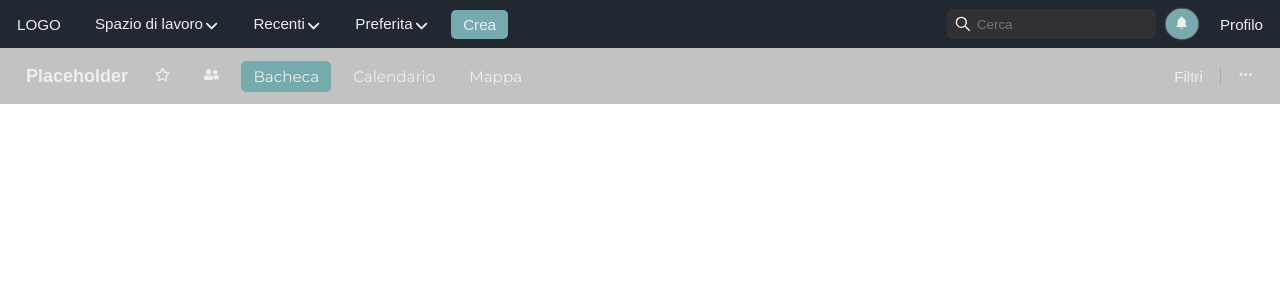
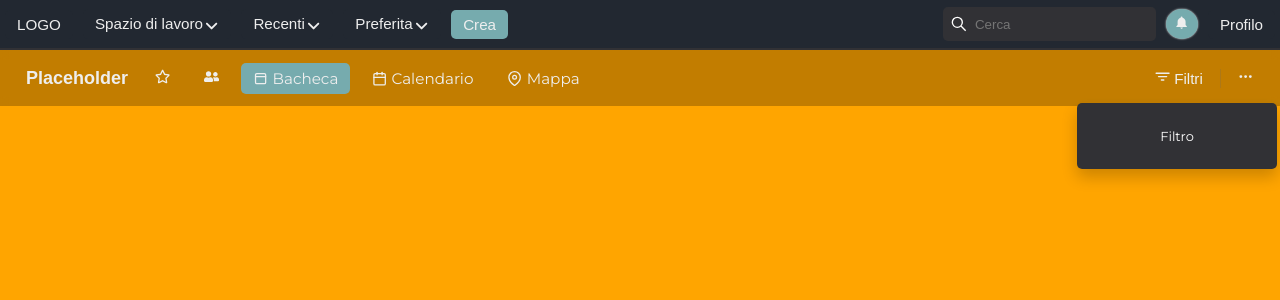
Before and after one commit to Brian-Zaniolo/collab-space, a React (Create React App) app: page / in a window 1280 px wide. Both pictures are taken after a click on the button "Filtri". Shown: the top 300 px of the page. Built offline with nearby package versions, Linux system fonts and the light colour scheme.

Commit message:
Minor fix

```diff
--- a/src/components/bachecaNavbar/bachecaNavbar.css
+++ b/src/components/bachecaNavbar/bachecaNavbar.css
@@ -75,3 +75,8 @@
       background-color: var(--primary);
     }
 }
+
+.bachecaNavbar_icon {
+    position: relative;
+    top: 2px;
+}
--- a/src/components/bachecaNavbar/bachecaNavbar.jsx
+++ b/src/components/bachecaNavbar/bachecaNavbar.jsx
@@ -4,10 +4,13 @@ import { FaStar } from 'react-icons/fa6';
 import { MdPublic } from 'react-icons/md';
 import { RiGitRepositoryPrivateFill } from 'react-icons/ri';
 import { FaUserFriends } from 'react-icons/fa';
+import { BsThreeDots } from 'react-icons/bs';
+import { TbLayoutNavbar } from 'react-icons/tb';
+import { FiCalendar, FiMapPin } from 'react-icons/fi';
 import './bachecaNavbar.css';
-import { Visibilità_select } from '../navbar/navbarCreaBacheca';
+import { VisibilitàSelect } from '../navbar/navbarCreaBacheca';
+import BachecaNavbarFilter from './bachecaNavbarFilter';
 import useOutsideClick from '../../hooks/useOutsideClick';
-import { BsThreeDots } from 'react-icons/bs';
 
 const BachecaNavbar = () => {
     const [nameBacheca, setNameBacheca] = useState('Placeholder');
@@ -98,7 +101,7 @@ const BachecaNavbar = () => {
                             <MdPublic />
                         )}
                     </button>
-                    <Visibilità_select
+                    <VisibilitàSelect
                         open={open}
                         refOutside={refOutside}
                         valuesVisibility={valuesVisibility}
@@ -111,19 +114,22 @@ const BachecaNavbar = () => {
                         defaultChecked
                     />
                     <label className="buttonDefault" htmlFor="Bacheca">
+                        <span className='bachecaNavbar_icon'><TbLayoutNavbar /> </span>
                         Bacheca
                     </label>
                     <input type="radio" id="Calendario" name="page" />
                     <label className="buttonDefault" htmlFor="Calendario">
+                        <span className='bachecaNavbar_icon'><FiCalendar /> </span>
                         Calendario
                     </label>
                     <input type="radio" id="Mappa" name="page" />
                     <label className="buttonDefault" htmlFor="Mappa">
+                        <span className='bachecaNavbar_icon'><FiMapPin /> </span>
                         Mappa
                     </label>
                 </div>
                 <div className="bachecaNavbar_right">
-                    <button className="buttonDefault">Filtri</button>
+                    <BachecaNavbarFilter />
                     <span style={{ borderLeft: '1px solid #6464643a' }}></span>
                     <button className="buttonDefault">
                         <BsThreeDots />
--- /dev/null
+++ b/src/components/bachecaNavbar/bachecaNavbarFilter.jsx
@@ -0,0 +1,40 @@
+import { useRef, useState } from 'react';
+import useOutsideClick from '../../hooks/useOutsideClick';
+import { IoFilter } from 'react-icons/io5';
+
+const BachecaNavbarFilter = () => {
+    const [isVisible, setIsVisible] = useState(false);
+
+    const refButton = useRef();
+    const refOutside = useRef();
+
+    const handleVisibility = () => {
+        setIsVisible(!isVisible);
+    };
+
+    useOutsideClick(refOutside, refButton, () => setIsVisible(false), 'click');
+
+    return (
+        <>
+            <button
+                onClick={handleVisibility}
+                className="buttonDefault"
+                ref={refButton}
+            >
+                <span className="bachecaNavbarIcon">
+                    <IoFilter />{' '}
+                </span>
+                Filtri
+            </button>
+            {isVisible ? (
+                <ul className="navbar_profilo" ref={refOutside}>
+                    <li>
+                        <p style={{ textAlign: 'center' }}>Filtro</p>
+                    </li>
+                </ul>
+            ) : null}
+        </>
+    );
+};
+
+export default BachecaNavbarFilter;
--- a/src/components/navbar/navbar.css
+++ b/src/components/navbar/navbar.css
@@ -5,6 +5,7 @@
     height: 48px;
     display: flex;
     justify-content: space-between;
+    border-bottom: 2px solid var(--onBackground);
 }
 
 .navbar_navigation .buttonDefault {
@@ -53,9 +54,11 @@
     padding-left: 30px;
     height: 28px;
     outline: none;
+    border: 2px solid transparent;
 
     &:hover {
         filter: brightness(120%);
+        border: 2px solid transparent;
     }
 
     &:focus {
--- a/src/components/navbar/navbarCreaBacheca.css
+++ b/src/components/navbar/navbarCreaBacheca.css
@@ -62,6 +62,16 @@
   &:hover {
     filter: brightness(120%);
   }
+
+  &:first-child {
+    border-top-left-radius: 5px;
+    border-top-right-radius: 5px;
+  }
+
+  &:last-child {
+    border-bottom-left-radius: 5px;
+    border-bottom-right-radius: 5px;
+  }
 }
 
 .creaBachecaSelectedBackground {
--- a/src/components/navbar/navbarCreaBacheca.jsx
+++ b/src/components/navbar/navbarCreaBacheca.jsx
@@ -189,7 +189,7 @@ const NavbarCreaBacheca = ({ back, close }) => {
                                 <FaAngleDown className="navbar_markdown" />
                             </span>
                         </div>
-                        <Visibilità_select open={open} refOutside={refOutside} valuesVisibility={valuesVisibility} onVisibilityClick={onVisibilityClick} />
+                        <VisibilitàSelect open={open} refOutside={refOutside} valuesVisibility={valuesVisibility} onVisibilityClick={onVisibilityClick} />
                     </div>
                     <button
                         type="submit"
@@ -209,7 +209,7 @@ const NavbarCreaBacheca = ({ back, close }) => {
     );
 };
 
-export const Visibilità_select = ({open, refOutside, valuesVisibility, onVisibilityClick}) => {
+export const VisibilitàSelect = ({open, refOutside, valuesVisibility, onVisibilityClick}) => {
     return (
         <>
             {open && (
--- a/src/index.css
+++ b/src/index.css
@@ -12,4 +12,5 @@ body {
     padding: 0;
     width: 100dvw;
     height: 100dvh;
+    background-color: orange;
 }
```
